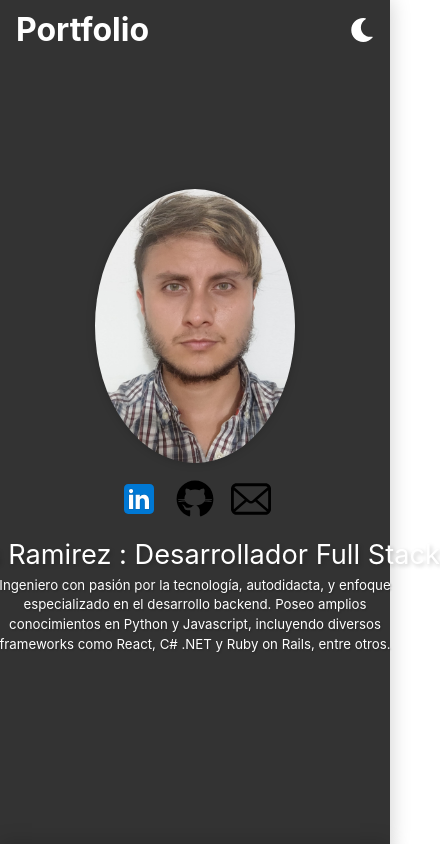
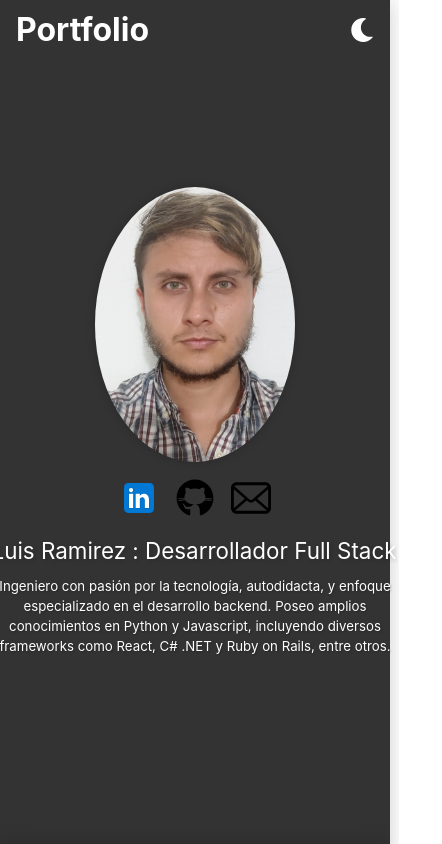
Before and after one commit to luchitoide/portfolio, a React (Create React App) app: page / in a window 390 px wide. Shown: the top 844 px of the page, 442 px wide, since content can reach past the window. Built offline with nearby package versions, Linux system fonts and the light colour scheme.

Commit message:
mobile fixed

```diff
--- a/src/components/Introduction.js
+++ b/src/components/Introduction.js
@@ -55,6 +55,7 @@ const IntroductionText = styled.p`
 
   @media (max-width: 600px) {
     font-size: 0.83rem;
+    margin-top: 10px;
   }
 `;
 
@@ -93,7 +94,7 @@ const IntroductionTitle = styled.h2`
   }
 
   @media (max-width: 600px) {
-    font-size: 1.7rem;
+    font-size: 1.4rem;
     margin: 1rem auto 0; /* Agrega un margen superior */
   }
 `;
```
